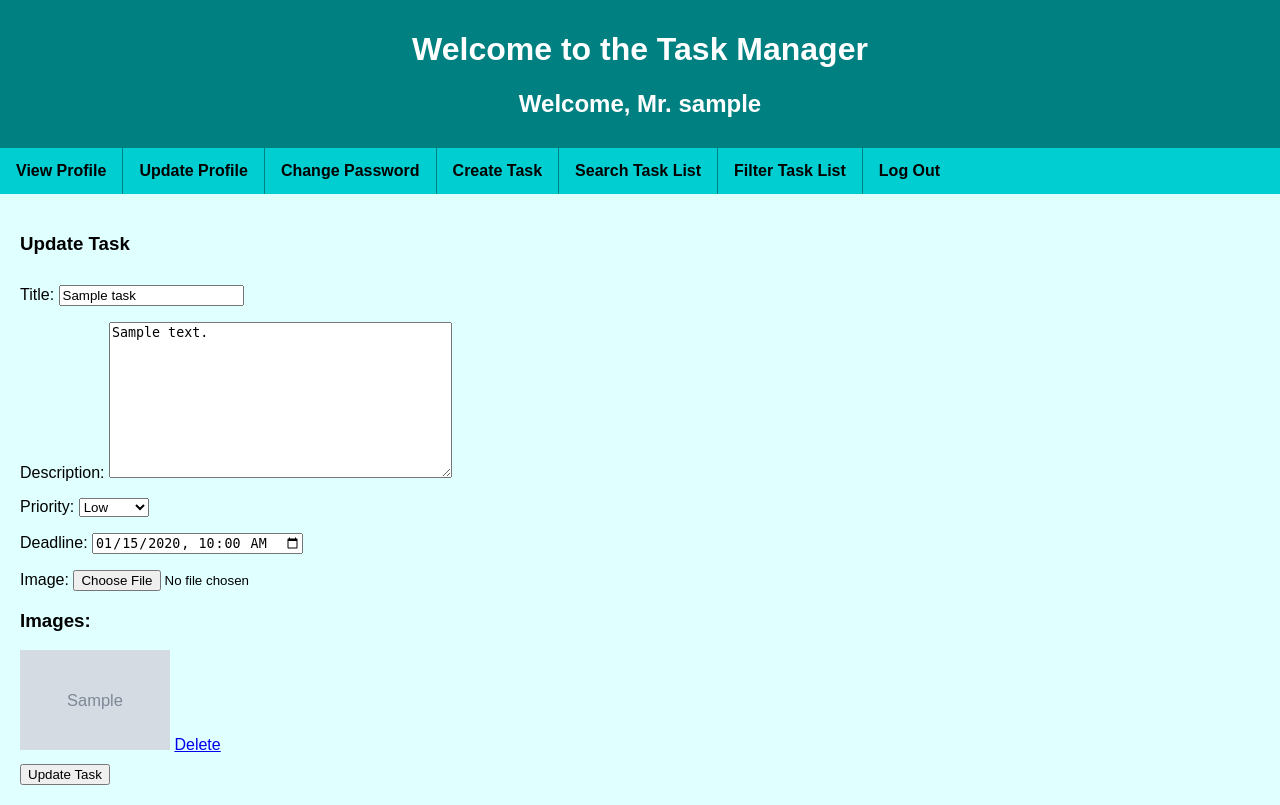
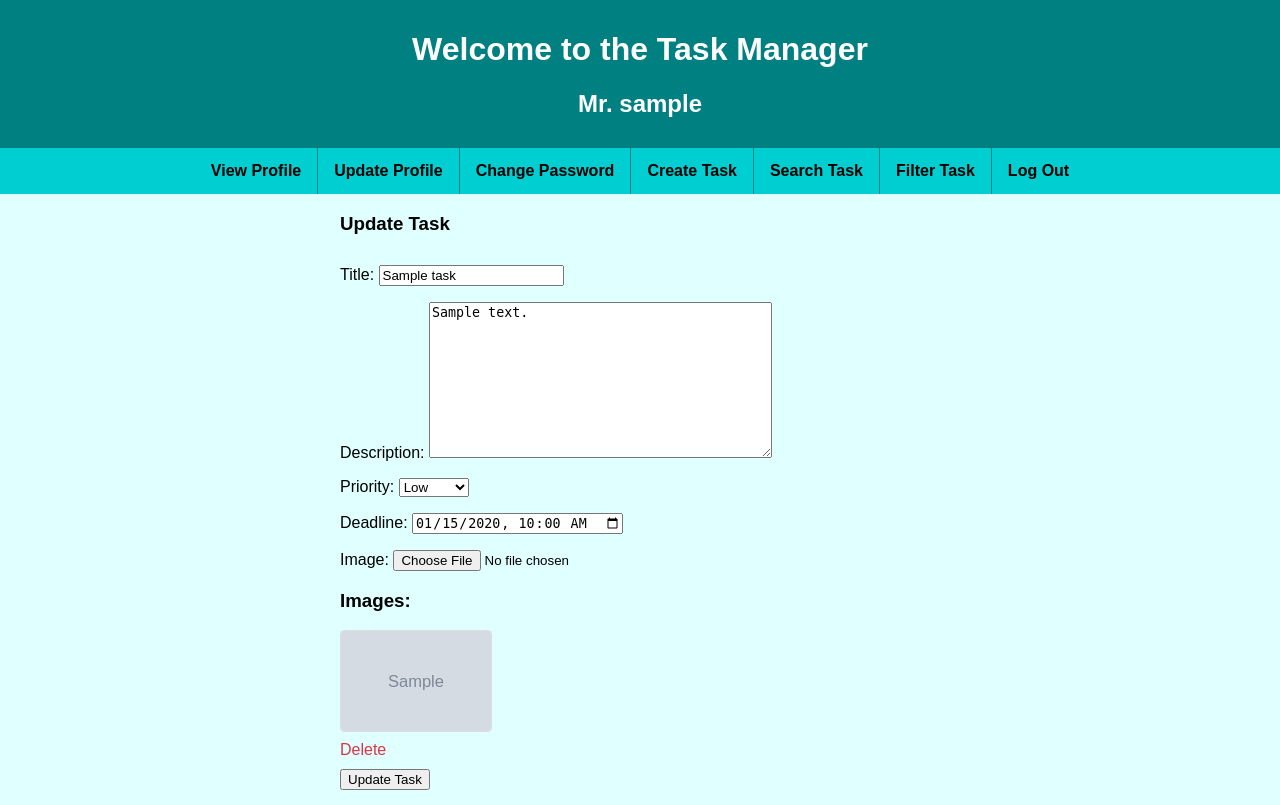
Before and after one commit to siddiqur-54/TaskManager, a Django app: a page that uses templates/base_tasks.html in a window 1280 px wide. Run offline with Django 3.2, Linux system fonts and the light colour scheme; a user stored in the database is signed in; tables that the repository leaves empty hold one stand-in row (values such as "Sample post"); grey boxes marked "Sample" are stand-in pictures.

Commit message:
general design using css

```diff
--- a/static/css/base.css
+++ b/static/css/base.css
@@ -1,43 +1,45 @@
+.element {
+   margin-left: 25%;
+}
+
 body {
     font-family: Arial, sans-serif;
     margin: 0;
     padding: 0;
-    background-color: #e0ffff; /* Light Cyan background */
-    color: #000; /* Black text color */
+    background-color: #e0ffff;
+    color: #000;
+    justify-content: center;
 }
 
 header {
-    background-color: #008080; /* Teal */
+    background-color: #008080;
     color: #fff;
     padding: 10px;
     text-align: center;
 }
 
 nav {
-    background-color: #00ced1; /* Dark Turquoise */
+    background-color: #00ced1;
     overflow: hidden;
+    display: flex;
+    justify-content: center;
 }
 
 nav a {
-    float: left;
     display: block;
-    color: #000; /* Black text color */
+    color: #000;
     text-align: center;
     padding: 14px 16px;
     text-decoration: none;
-    font-weight: bold; /* Bold text */
-    border-right: 1px solid #008080; /* Teal border */
+    font-weight: bold;
+    border-right: 1px solid #008080;
 }
 
 nav a:last-child {
-    border-right: none; /* Remove border for the last item */
+    border-right: none;
 }
 
 nav a:hover {
-    background-color: #20b2aa; /* Light Sea Green on hover */
+    background-color: #20b2aa;
     color: #333;
 }
-
-.content {
-    padding: 20px;
-}
--- /dev/null
+++ b/static/css/task_update.css
@@ -0,0 +1,38 @@
+.form-container {
+    max-width: 600px;
+    margin: auto;
+}
+
+.form-group {
+    margin-bottom: 15px;
+}
+
+.image-container {
+    display: flex;
+    flex-wrap: nowrap;
+    overflow-x: auto;
+    margin-top: 15px;
+}
+
+.image-item {
+    margin-right: 10px;
+}
+
+.image-item img {
+    width: 150px;
+    height: 100px;
+    object-fit: cover;
+    border: 1px solid #ddd;
+    border-radius: 4px;
+}
+
+.delete-link {
+    color: #dc3545;
+    margin-top: 5px;
+    display: block;
+    text-decoration: none;
+}
+
+.delete-link:hover {
+    text-decoration: underline;
+}
--- a/templates/accounts/change_password.html
+++ b/templates/accounts/change_password.html
@@ -2,11 +2,13 @@
 
 {% block content %}
 
-<h2>Change Password</h2>
+<div class="element">
+  <h2>Change Password</h2>
   <form method="post" action="">
     {% csrf_token %}
     {{ change_password_form.as_p }}
     <button type="submit">Change Password</button>
   </form>
+</div>
 
 {% endblock content %}
--- a/templates/accounts/login.html
+++ b/templates/accounts/login.html
@@ -2,6 +2,7 @@
 
 {% block content %}
 
+<div class="element">
 {% if not request.user.is_authenticated %}
 <div style="margin-top: 30px;">
     <form action="" method="POST">
@@ -15,5 +16,6 @@
 <p>You are already logged in. Would you like to logout?</p>
 <a href="/accounts/logout/">Logout</a>
 {% endif %}
+</div>
 
 {% endblock content %}
--- a/templates/accounts/logout.html
+++ b/templates/accounts/logout.html
@@ -1,6 +1,8 @@
 {% extends "base_tasks.html" %}
 
 {% block content %}
+
+<div class="element">
 <h2>Log Out</h2>
 {% if request.user.is_authenticated %}
 <div style="margin-top: 30px;">
@@ -13,5 +15,6 @@
 <p>You are not logged in. Would you like to login?</p>
 <a href="/accounts/login/">Logout</a>
 {% endif %}
+</div>
 
 {% endblock content %}
--- a/templates/accounts/profile.html
+++ b/templates/accounts/profile.html
@@ -2,7 +2,8 @@
 
 {% block content %}
 
-<h2>My Profile</h2>
+<div class="element">
+<h2>Profile Information</h2>
   {% if person_object %}
     <p><b>Username: </b>{{ person_object.user.username }}</p>
     <p><b>Contact: </b>{{ person_object.contact }}</p>
@@ -12,5 +13,6 @@
   {% else %}
     <p>No profile information found for this user.</p>
   {% endif %}
+</div>
 
 {% endblock content %}
--- a/templates/accounts/register.html
+++ b/templates/accounts/register.html
@@ -2,6 +2,7 @@
 
 {% block content %}
 
+<div class="element">
 {% if not request.user.is_authenticated %}
 <div style="margin-top: 30px;">
     <form method="POST">{% csrf_token %}
@@ -14,5 +15,6 @@
 <p>You are already logged in and cannot register. Would you like to logout?</p>
 <a href="/accounts/logout/">Logout</a>
 {% endif %}
+</div>
 
 {% endblock content %}
--- a/templates/accounts/update.html
+++ b/templates/accounts/update.html
@@ -2,9 +2,9 @@
 
 {% block content %}
 
+<div class="element">
 <h2>Update Profile</h2>
 {% if not updated %}
-
 <div style="margin-top: 30px;">
 <form action="." method="POST">
     {% csrf_token %}
@@ -12,7 +12,7 @@
     <button style="margin-top: 10px;" type="submit">Update Profile</button>
 </form>
 </div>
-
 {% endif %}
+</div>
 
 {% endblock content %}
--- a/templates/base_tasks.html
+++ b/templates/base_tasks.html
@@ -12,15 +12,15 @@
 <body>
     <header>
         <h1>Welcome to the Task Manager</h1>
-        <h2>Welcome, Mr. {{ user.username }}</h2>
+        <h2>Mr. {{ user.username }}</h2>
     </header>
     <nav>
         <a href='/'>View Profile</a>
         <a href='{% url "accounts:update_view" %}'>Update Profile</a>
         <a href='{% url "accounts:change_password_view" %}'>Change Password</a>
         <a href='{% url "tasks:task_create_view" %}'>Create Task</a>
-        <a href='{% url "tasks:task_list_search_view" %}'>Search Task List</a>
-        <a href="{% url 'tasks:task_list_filter' %}">Filter Task List</a>
+        <a href='{% url "tasks:task_list_search_view" %}'>Search Task</a>
+        <a href="{% url 'tasks:task_list_filter' %}">Filter Task</a>
         <a href='{% url "accounts:logout_view" %}'>Log Out</a>
     </nav>
 
--- a/templates/tasks/task_create.html
+++ b/templates/tasks/task_create.html
@@ -2,8 +2,8 @@
 
 {% block content %}
 
+<div class="element">
 {% if not created %}
-
 <h2>Create Task</h2>
 <div style="margin-top: 30px;">
 <form action="" method="POST" enctype="multipart/form-data">
@@ -13,7 +13,7 @@
     <button style="margin-top: 10px;" type="submit">Create Task</button>
 </form>
 </div>
-
 {% endif %}
+</div>
 
 {% endblock content %}
--- a/templates/tasks/task_delete.html
+++ b/templates/tasks/task_delete.html
@@ -2,6 +2,8 @@
 
 
 {% block content %}
+
+<div class="element">
 <h2>Task Delete</h2>
 {% if task_object %}
 <form method='POST' action=''>
@@ -9,8 +11,7 @@
     <p>Are you sure you want to delete "{{ task_object.title }}"</p>
     <button type='submit'>Yes, delete.</button>
 </form>
-
-
 {% endif %}
+</div>
 
 {% endblock content %}
--- a/templates/tasks/task_image_delete.html
+++ b/templates/tasks/task_image_delete.html
@@ -2,6 +2,8 @@
 
 
 {% block content %}
+
+<div class="element">
 <h2>Task Image Delete</h2>
 {% if task_image %}
 <form method='POST' action=''>
@@ -10,8 +12,7 @@
     <img src="{{ task_image.image.url }}" width="150px" height="100px" alt="Task Image"> <br> <br>
     <button type='submit'>Yes, delete.</button>
 </form>
-
-
 {% endif %}
+</div>
 
 {% endblock content %}
--- a/templates/tasks/task_list_filter.html
+++ b/templates/tasks/task_list_filter.html
@@ -2,8 +2,8 @@
 
 {% block content %}
 
+<div class="element">
 <h2>Filter Task List</h2>
-
 <form method="get" action="{% url 'tasks:task_list_filter' %}">
     <label for="priority">Priority:</label>
     <select name="priority" id="priority">
@@ -48,5 +48,6 @@
         </li>
     {% endfor %}
 </ol>
+</div>
 
 {% endblock content %}
--- a/templates/tasks/task_list_search.html
+++ b/templates/tasks/task_list_search.html
@@ -2,6 +2,7 @@
 
 {% block content %}
 
+<div class="element">
 <h2>Search Task List</h2>
 <form action="" method="GET">
     <input type="text" name="query" placeholder="Search by Title">
@@ -9,7 +10,7 @@
 </form>
 
 <h3>List of the searched tasks: </h3>
-<p>Search results for "{{ query }}"</p>
+<p>Search results for <b> "{{ query }} </b>"</p>
 {% if query %}
 <ol>
     {% for task_object in task_object_search_list %}
@@ -63,7 +64,6 @@
         </li>
     {% endfor %}
 </ol>
-
-
+</div>
 
 {% endblock content %}
--- a/templates/tasks/task_update.html
+++ b/templates/tasks/task_update.html
@@ -1,31 +1,32 @@
 {% extends 'base_tasks.html' %}
 
 {% block content %}
+{% load static %}
 
+<link rel="stylesheet" type="text/css" href="{% static 'css/task_update.css' %}">
+
+<div class="form-container">
 {% if not updated %}
-
     <h3>Update Task</h3>
     <div style="margin-top: 30px;">
         <form action="" method="POST" enctype="multipart/form-data">
         {% csrf_token %}
-    {{task_form.as_p}}
-    {{task_image_form.as_p}}
+        {{ task_form.as_p }}
+        {{ task_image_form.as_p }}
         {% if task_image_list %}
             <h3>Images:</h3>
-    <div style="display: flex; flex-wrap: nowrap; overflow-x: auto;">
+            <div class="image-container">
             {% for task_image in task_image_list %}
-        <div style="margin-right: 10px;">
-            <img src="{{ task_image.image.url }}" width="150px" height="100px" alt="Task Image">
-            <a href="{% url 'tasks:task_image_delete_view' image_id=task_image.id %}">Delete</a>
+                <div class="image-item">
+                    <img src="{{ task_image.image.url }}" alt="Task Image">
+                    <a href="{% url 'tasks:task_image_delete_view' image_id=task_image.id %}" class="delete-link">Delete</a>
                 </div>
             {% endfor %}
             </div>
         {% endif %}
-
         <button style="margin-top: 10px;" type="submit">Update Task</button>
         </form>
     </div>
-
 {% endif %}
-
+</div>
 {% endblock content %}
```
Also changed, not shown: static/css/task_detail.css (added, +31 -0 lines), templates/tasks/task_detail.html (+10 -5 lines). Lines whose indentation alone changed are shown as unchanged.
